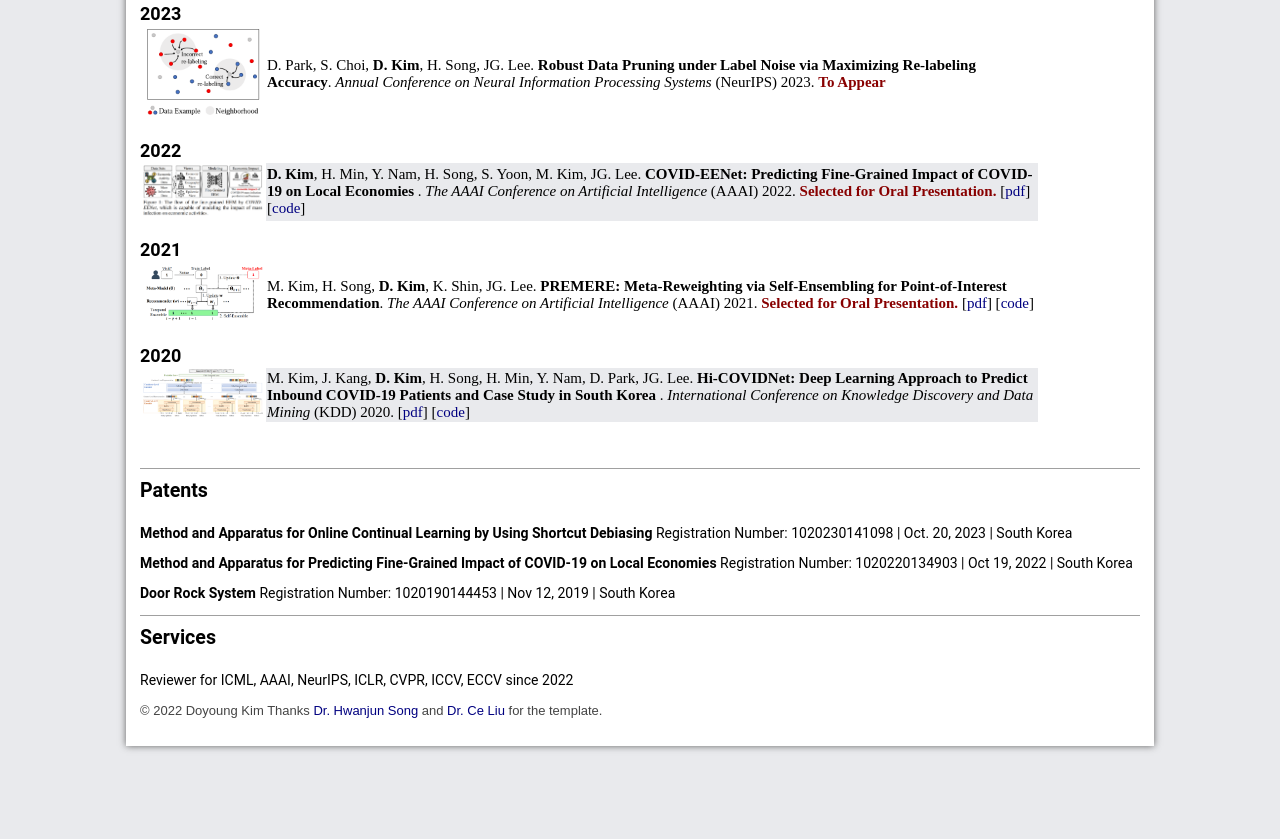
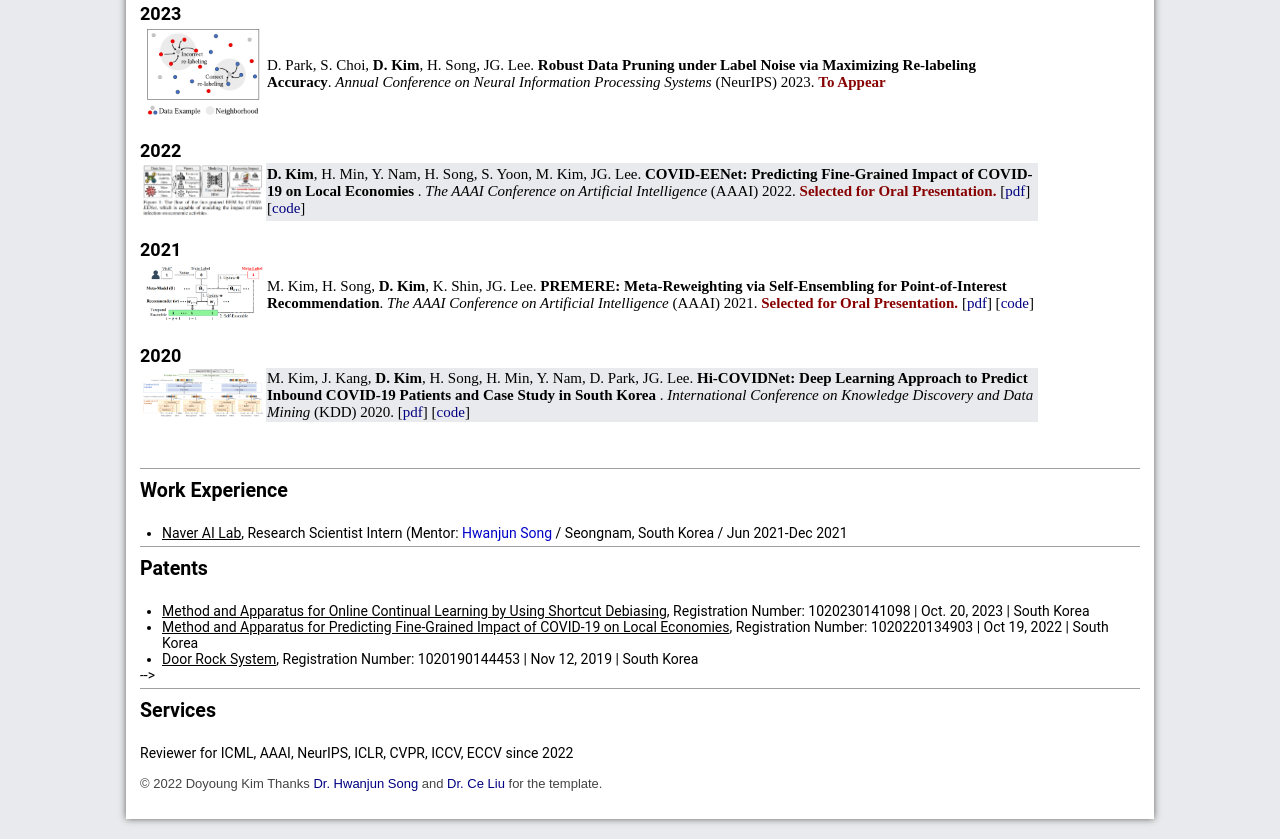
Before and after one commit to ddoyoungkim/ddoyoungkim.github.io, a plain HTML site: page index.html in a window 1280 px wide. Shown: the part 806-1645 px from the top of the page. Before the commit the page ends 1572 px from the top, so only its background shows below. Drawn offline with nearby package versions, Linux system fonts and the light colour scheme.

Commit message:
Update index.html

```diff
--- a/index.html
+++ b/index.html
@@ -142,9 +142,20 @@
 
     <p>&nbsp;</p>
 
+    <a id="work_experience" class="work_experience"></a><span class="section">Work Experience</span>
+    <ul>
+    <li> <u>Naver AI Lab</u>, Research Scientist Intern (Mentor: <a href="https://songhwanjun.github.io/">Hwanjun Song</font></a> / Seongnam, South Korea / Jun 2021-Dec 2021 </li>
+    </ul>
 
     <a id="patents" class="patents"></a><span class="section">Patents</span>
+    <ul>
+    	<li> <u>Method and Apparatus for Online Continual Learning by Using Shortcut Debiasing</u>, Registration Number: 1020230141098 | Oct. 20, 2023 | South Korea </li>
+	<li> <u>Method and Apparatus for Predicting Fine-Grained Impact of COVID-19 on Local Economies</u>, Registration Number: 1020220134903 | Oct 19, 2022 | South Korea </li>
+	<li> <u>Door Rock System</u>, Registration Number: 1020190144453 | Nov 12, 2019 | South Korea </li>
+    </ul>
 
+<!--     <a id="patents" class="patents"></a><span class="section">Patents</span>
+    <ul>
     <p class="patents">
       <strong>Method and Apparatus for Online Continual Learning by Using Shortcut Debiasing</strong>  Registration Number: 1020230141098 | Oct. 20, 2023 | South Korea
     </p>
@@ -154,10 +165,11 @@
     <p class="patents">
       <strong>Door Rock System</strong> Registration Number: 1020190144453 | Nov 12, 2019 | South Korea
     </p>
+    <ul>
 <!--     <p class="patents">
       <strong>Jan 2022:</strong> A research paper on 'spatio-temporal forecasting' was accepted at AAAI 2022.
     </p>    -->
-
+ -->
 
     <a id="service" class="anchor"></a><span class="section">Services</span>
     <p class="service">Reviewer for ICML, AAAI, NeurIPS, ICLR, CVPR, ICCV, ECCV since 2022
```
